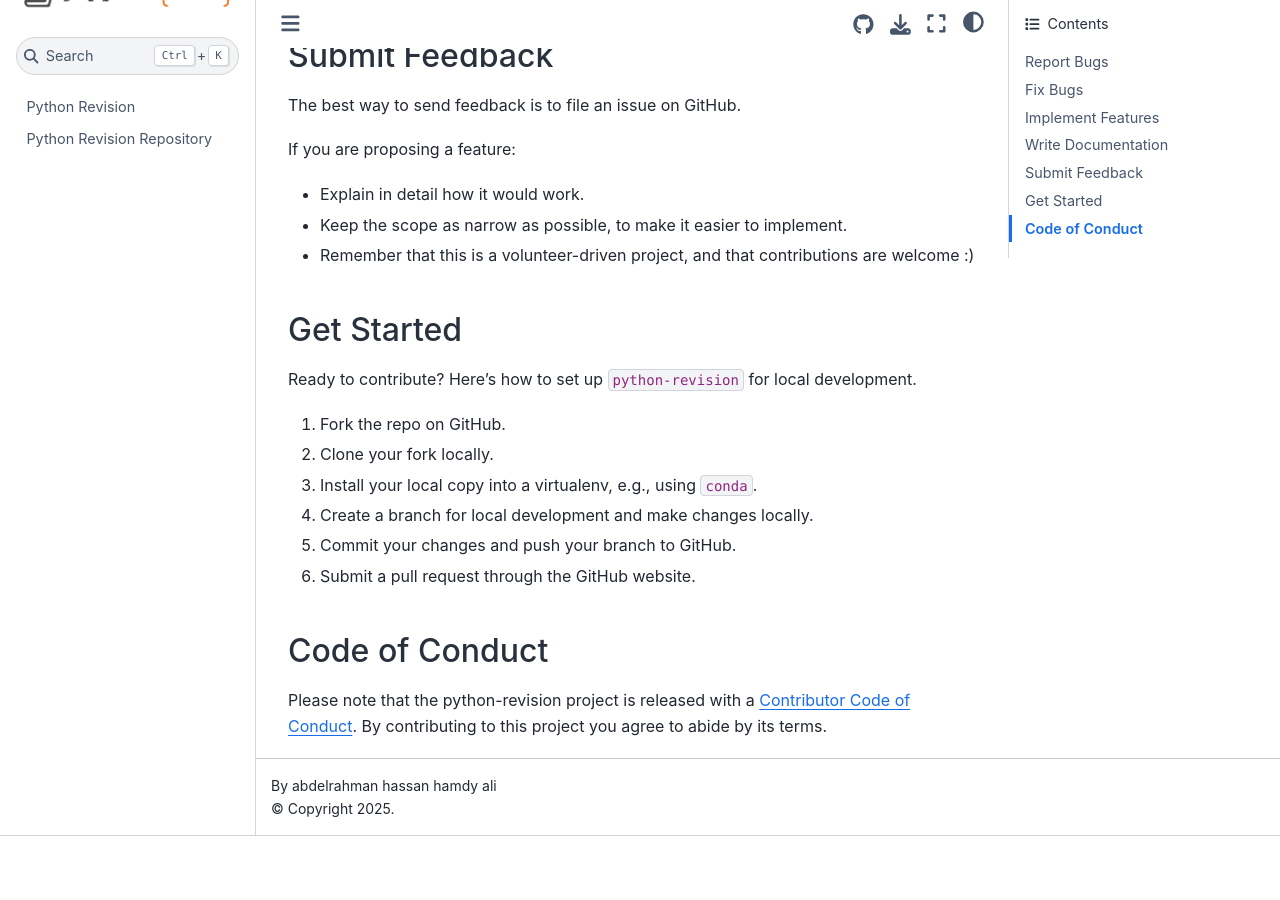
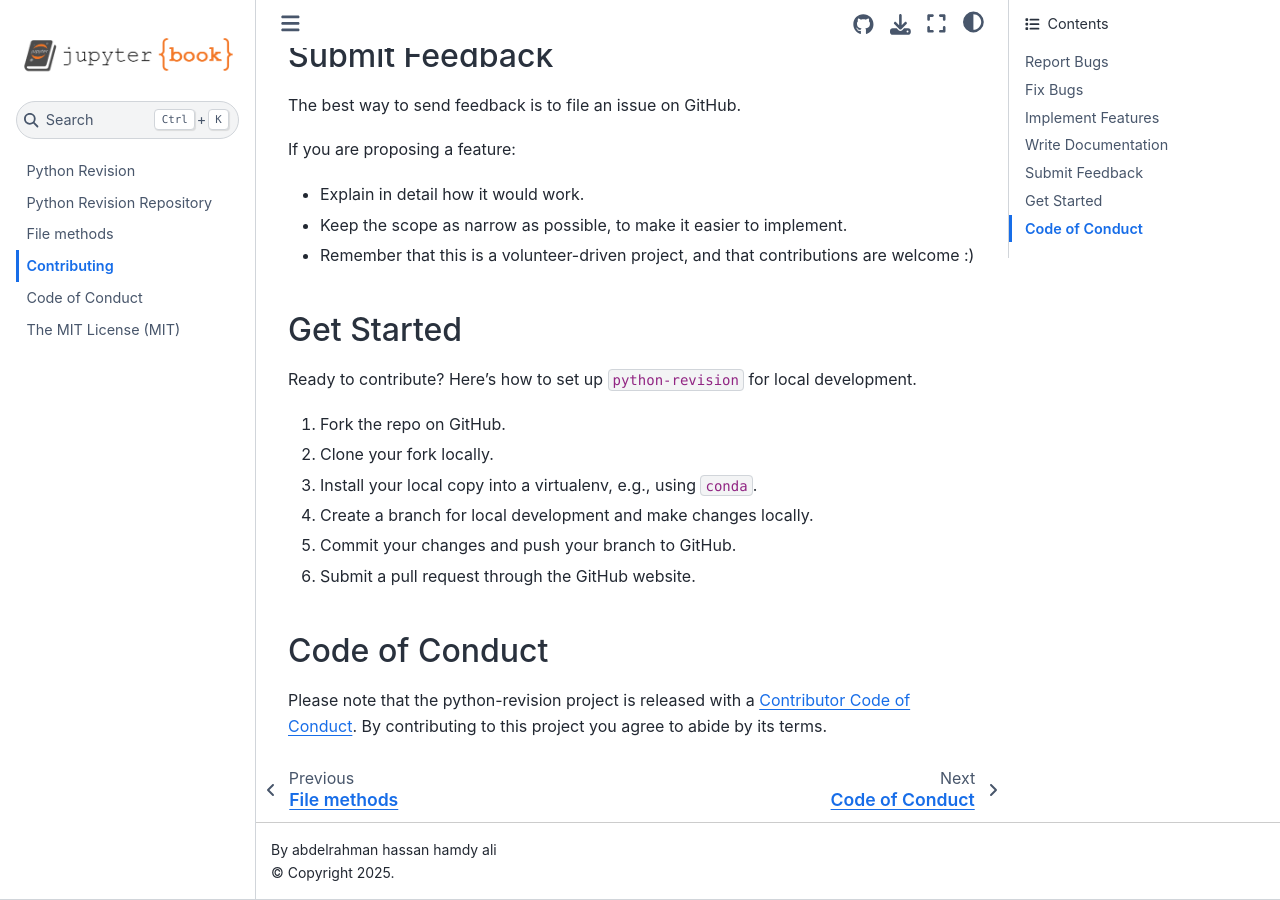
Before and after one commit to Abdurahman-hassan/python-revision, a Jupyter Book: the page built from CONTRIBUTING.md, in a window 1280 px wide and 900 px high, scrolled down 919 px. Built offline with Jupyter Book 1.0.4 settings and Sphinx 7.4.7 and the Sphinx Book theme 1.1.4, drawn with Linux system fonts in a browser that asks for light colours; before the commit the page ends 1755 px from its top, so only the background shows below that.

Commit message:
update the refrence

```diff
--- a/_config.yml
+++ b/_config.yml
@@ -14,6 +14,8 @@ logo                        : logo.png  # A path to the book logo
 # See https://jupyterbook.org/content/execute.html
 execute:
   execute_notebooks: force
+  allow_errors: true
+  timeout: 60
 
 # Define the name of the latex output file for PDF builds
 latex:
--- a/_toc.yml
+++ b/_toc.yml
@@ -4,4 +4,8 @@
 format: jb-book
 root: intro
 chapters:
-- file: README
+  - file: README
+  - file: python_revesion
+  - file: CONTRIBUTING
+  - file: CONDUCT
+  - file: LICENSE
```
Also changed, not shown: python_revesion.ipynb.
